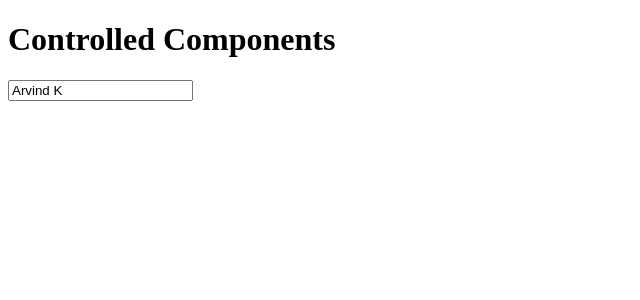
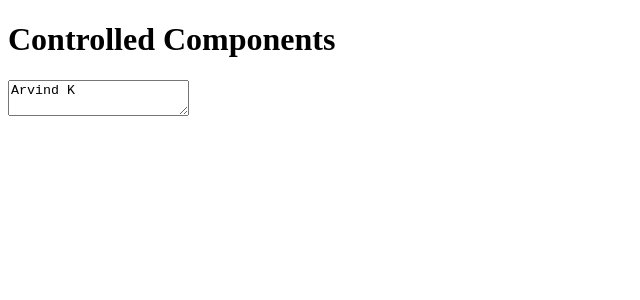
Before and after one commit to Arvindkr123/LearnReactMySide, a React (Create React App) app: page / in a window 1280 px wide. Shown: the top 300 px of the page, without its empty margins (0-640 px from the left). Built offline with nearby package versions, Linux system fonts and the light colour scheme.

Commit message:
added textarea controlled also

```diff
--- a/src/components/Form.jsx
+++ b/src/components/Form.jsx
@@ -5,12 +5,23 @@
     return (
         <form>
             <h1>Controlled Components</h1>
-            <input type="text" value={name} onChange={(e) => setName(e.target.value.toUpperCase().substring(0, 16))} />
+            <textarea type="text" value={name} onChange={(e) => setName(e.target.value.toUpperCase())} />
         </form>
     )
 }
 
 export default Form;
+// const Form = () => {
+//     const [name, setName] = useState('Arvind K')
+//     return (
+//         <form>
+//             <h1>Controlled Components</h1>
+//             <input type="text" value={name} onChange={(e) => setName(e.target.value.toUpperCase().substring(0, 16))} />
+//         </form>
+//     )
+// }
+
+// export default Form;
 
 
 
```
